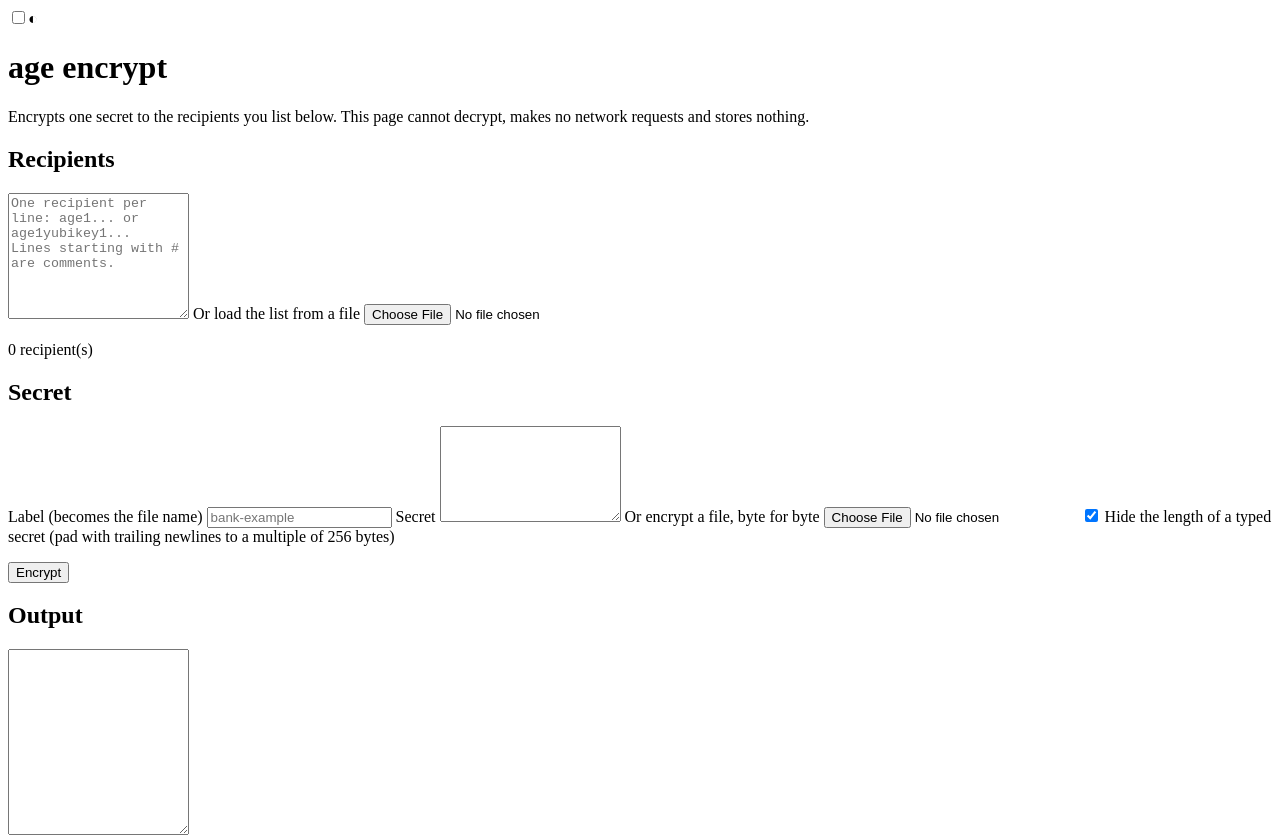
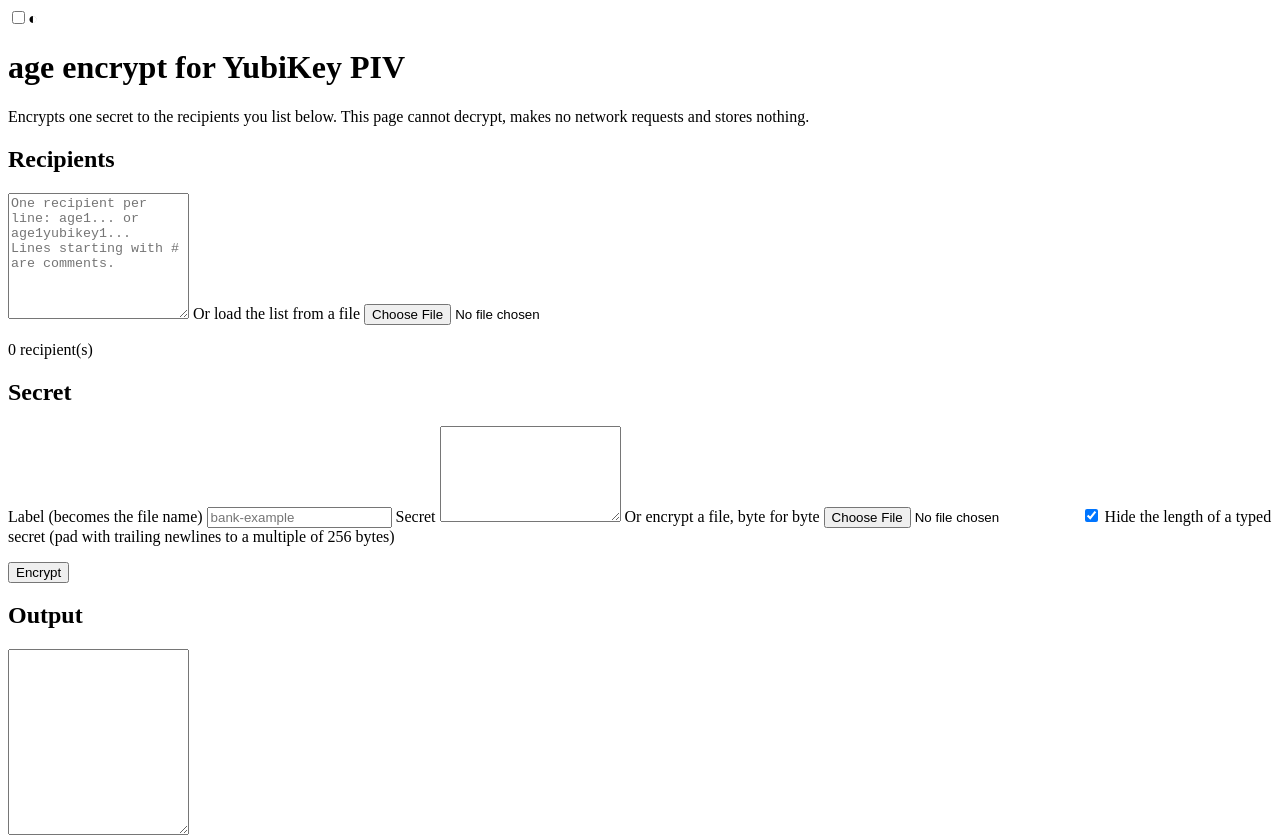
Before and after one commit to cameronelliott/age-browser-yubikey-piv-encryption, a website: page index.html in a window 1280 px wide. Shown: the top 838 px of the page. Drawn offline with Linux system fonts and the light colour scheme.

Commit message:
Rename the page to "age encrypt for YubiKey PIV"

```diff
--- a/index.html
+++ b/index.html
@@ -4,7 +4,7 @@
 <meta charset="utf-8">
 <meta http-equiv="Content-Security-Policy" content="default-src 'none'; script-src 'sha256-SNkG1ce4jKh9evZbnHi42CRcrZqYXhtlx1Ob2cGk8SI='; style-src 'sha256-lwA1xuVHqkaw7/CBrWTFoNf/hlSSZOn7oNk/Jnx9TpA='; base-uri 'none'; form-action 'none'">
 <meta name="viewport" content="width=device-width, initial-scale=1">
-<title>age encrypt</title>
+<title>age encrypt for YubiKey PIV</title>
 <style>
 :root { color-scheme: light; --bg: #f6f1e4; --fg: #2a2824; --field: #fffdf7; --line: #d6cfbd; }
 @media (prefers-color-scheme: dark) {
@@ -29,7 +29,7 @@
 <body>
 <main>
 <label id="theme-switch" title="Switch light / dark"><input id="theme" type="checkbox">&#9680;</label>
-<h1>age encrypt</h1>
+<h1>age encrypt for YubiKey PIV</h1>
 <p>Encrypts one secret to the recipients you list below. This page cannot decrypt, makes no network requests and stores nothing.</p>
 
 <h2>Recipients</h2>
```
Also changed, not shown: README.md.
